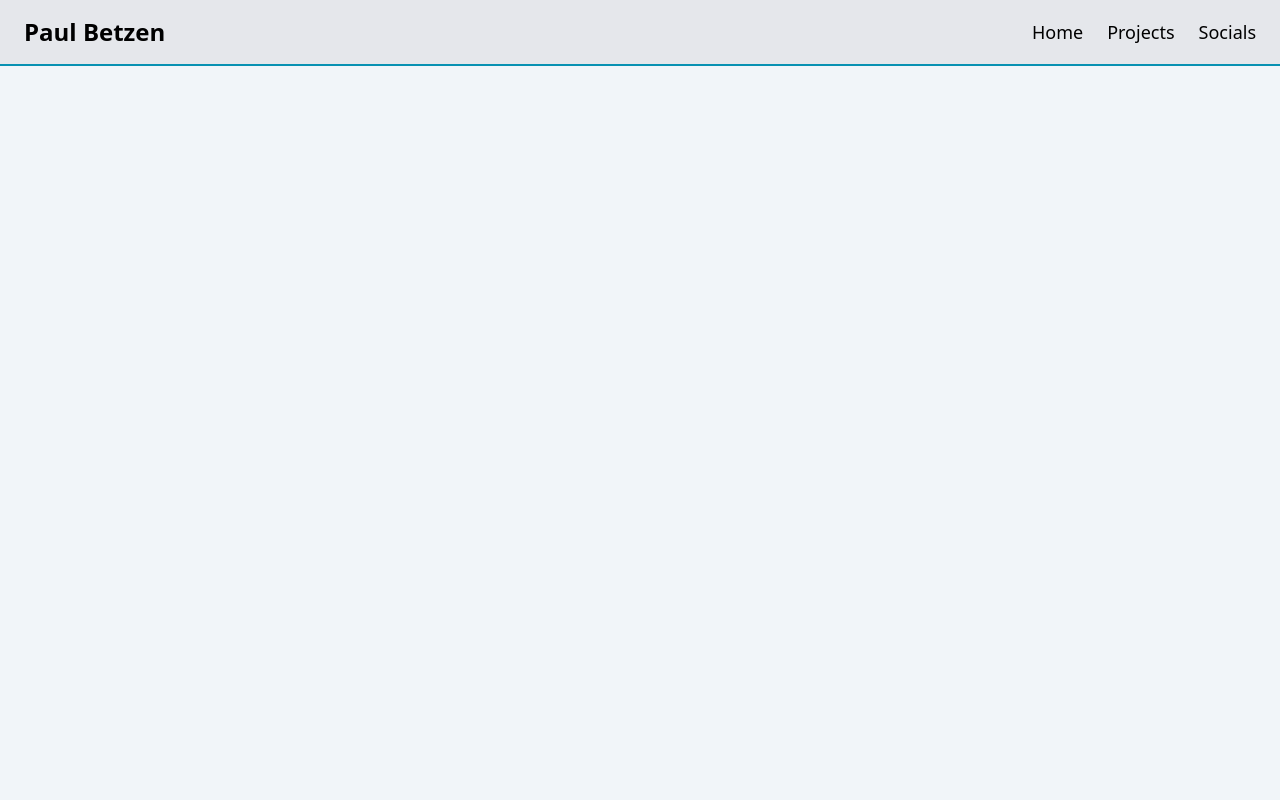
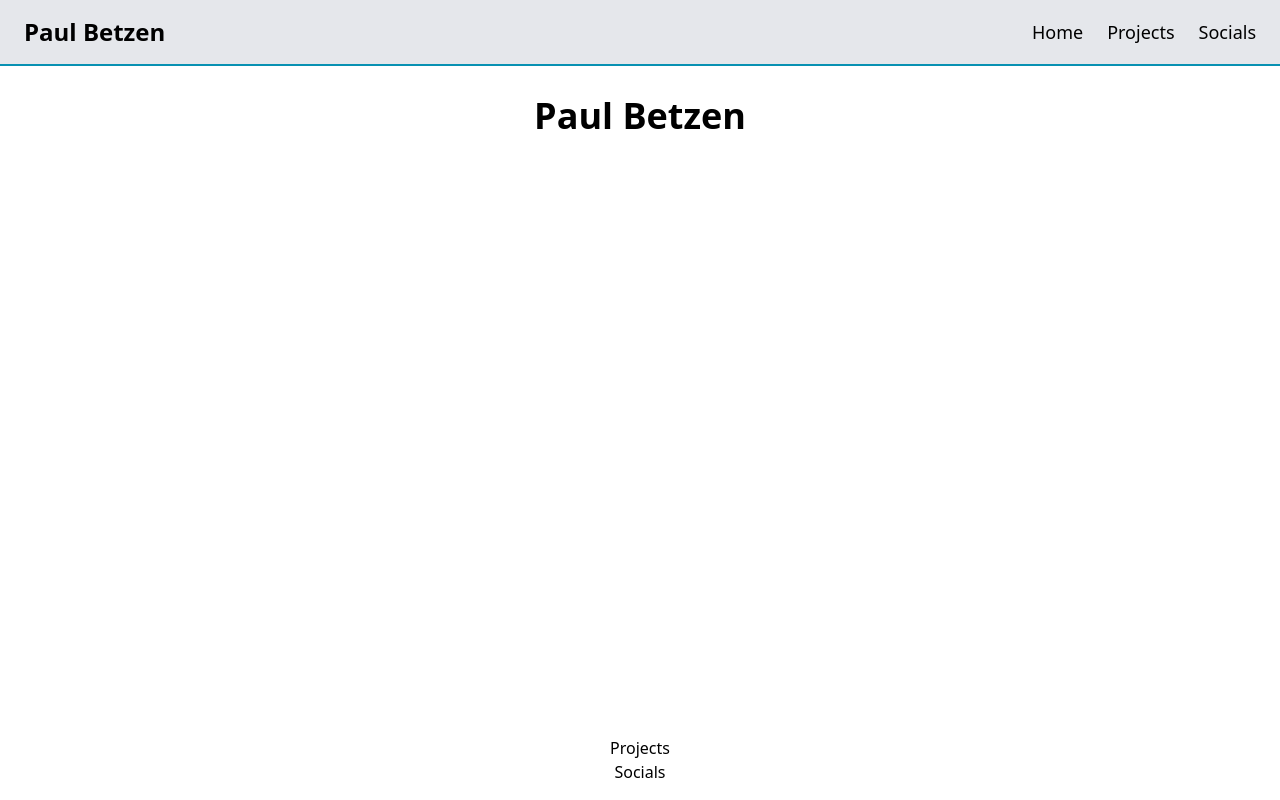
Before and after one commit to Paulthelol/StaticPortfolioWebsite2526, a plain HTML site: page index.html in a window 1280 px wide. Drawn offline with nearby package versions, Linux system fonts and the light colour scheme.

Commit message:
Add sections

```diff
--- a/index.html
+++ b/index.html
@@ -8,17 +8,37 @@
 
         <script src="https://cdn.tailwindcss.com"></script>
     </head>
-    <body class="bg-slate-100 antialiased">
+    <body class="bg-white antialiased">
         <header class="fixed top-0 left-0 right-0 z-50 bg-gray-200 border-b-2 border-b-cyan-600">
-            <nav class="container mx-auto py-4 px-6 flex justify-between items-center">
-                <a href="#" class="hidden md:flex text-2xl font-bold">Paul Betzen</a>
+            <nav class="container mx-auto py-4 px-6 flex justify-center sm:justify-between items-center">
+                <a href="#" class="hidden sm:flex text-2xl font-bold">Paul Betzen</a>
                 <div class="flex space-x-6 text-lg">
-                    <a href="#home" class="hover:text-cyan-600">Home</a>
-                    <a href="#projects" class="hover:text-cyan-600">Projects</a>
-                    <a href="#socials" class="hover:text-cyan-600">Socials</a>
+                    <a href="#home" class="hover:text-cyan-600 transition duration-200">Home</a>
+                    <a href="#projects" class="hover:text-cyan-600 transition duration-200">Projects</a>
+                    <a href="#socials" class="hover:text-cyan-600 transition duration-200">Socials</a>
                 </div>
             </nav>
         </header>
 
+        <main class="container mx-auto pt-24">
+            <section id="home" class="min-h-[80vh]">
+                <div class="text-center">
+                    <h1 class="md:text-4xl font-bold">Paul Betzen</h1>
+                </div>
+            </section>
+
+            <section id="projects">
+                <h2 class="text-center">Projects</h2>
+                <div>
+                </div>
+            </section>
+
+            <section id="socials">
+                <h2 class="text-center">Socials</h2>
+                <div>
+                </div>
+            </section>
+        </main>
+
     </body>
 </html>
```
